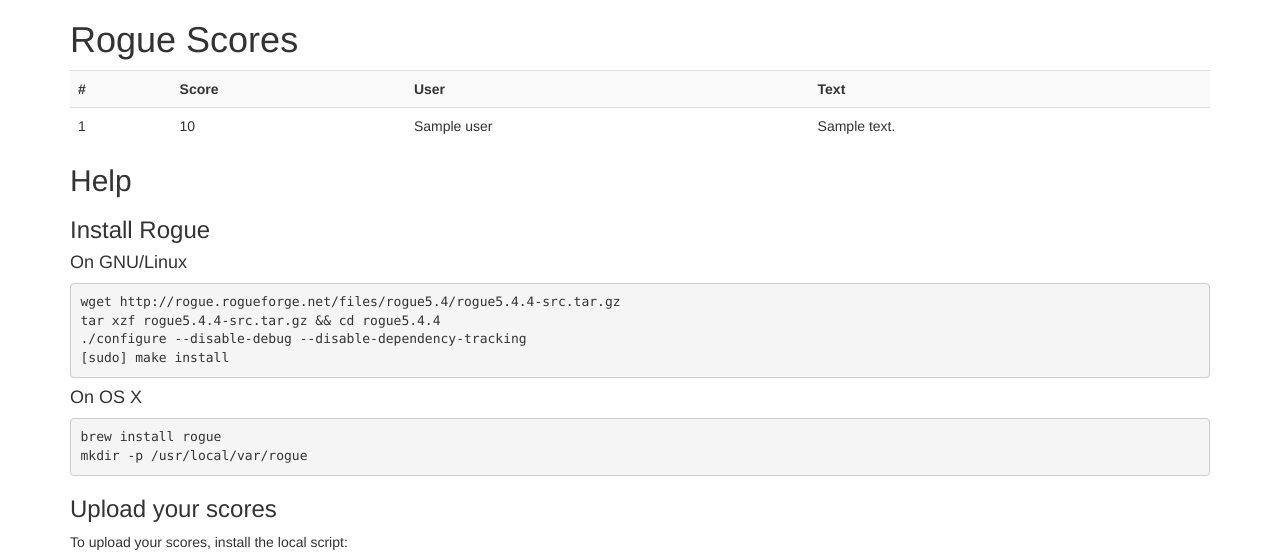
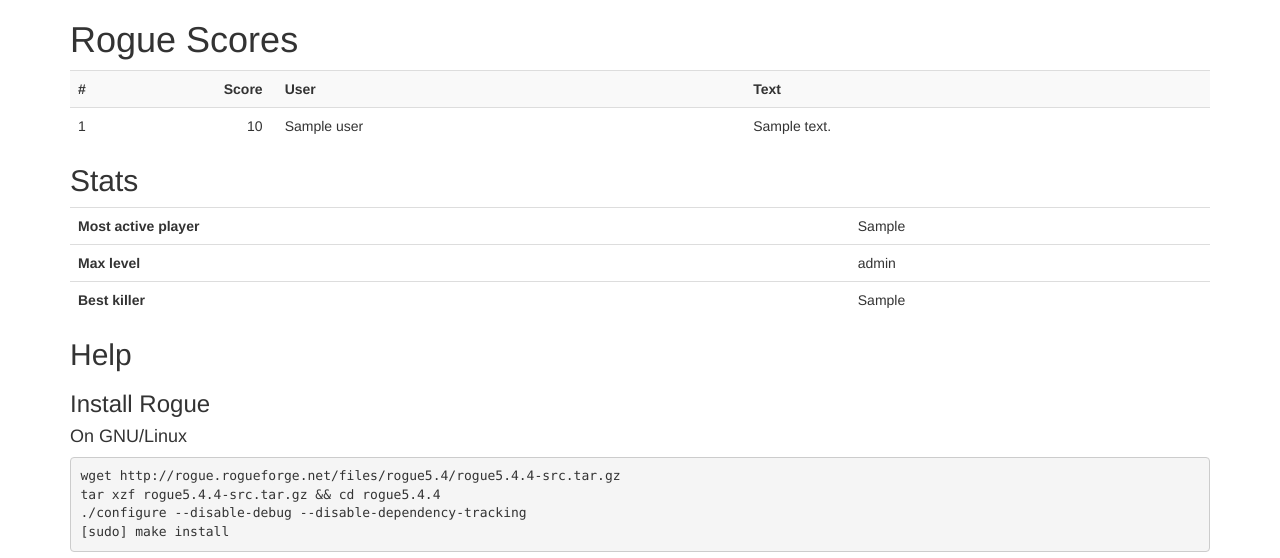
Before and after one commit to bfontaine/rogue_scores, a Flask app: template rogue_scores/templates/main.html in a window 1280 px wide. Shown: the top 558 px of the page. Run offline with Flask 2, Linux system fonts and the light colour scheme; the template is opened without the code that fills it: most values are stand-ins (such as "Sample title", 1, 10 or a date in 2020); some libraries are stand-ins or nearby versions.

Commit message:
stats added in the Web page

```diff
--- a/rogue_scores/templates/main.html
+++ b/rogue_scores/templates/main.html
@@ -6,22 +6,34 @@
     <title>Rogue Scores</title>
     <meta name="author" content="Baptiste Fontaine" />
     <link rel="stylesheet" href="//netdna.bootstrapcdn.com/bootstrap/3.1.1/css/bootstrap.min.css">
+    <style>
+    .table td.num, .table th.num { text-align: right; padding-right: 14px; }
+    td.num { width: 12ex; }
+    </style>
   </head>
   <body class="app">
     <div class="container">
       <h1>Rogue Scores</h1>
 
       <table class="table table-striped">
-        <tr><th>#</th><th>Score</th><th>User</th><th>Text</th></tr>
+        <tr><th>#</th><th class="num">Score</th><th>User</th><th>Text</th></tr>
         {% for s in scores %}
         <tr>
           <td>{{ loop.index }}</td>
-          <td>{{ s.score }}</td>
+          <td class="num">{{ s.score }}</td>
           <td>{{ s.user }}</td>
           <td>{{ s.text }}</td>
         </tr>
         {% endfor %}
       </table>
+      {% if stats %}
+      <h2>Stats</h2>
+      <table class="table">
+        <tr><th>Most active player</th><td>{{ stats.most_active }}</td></tr>
+        <tr><th>Max level</th><td>{{ stats.max_level }}</td></tr>
+        <tr><th>Best killer</th><td>{{ stats.best_killer }}</td></tr>
+      </table>
+      {% endif %}
       <h2>Help</h2>
       <h3>Install Rogue</h3>
       <h4>On GNU/Linux</h4>
```
